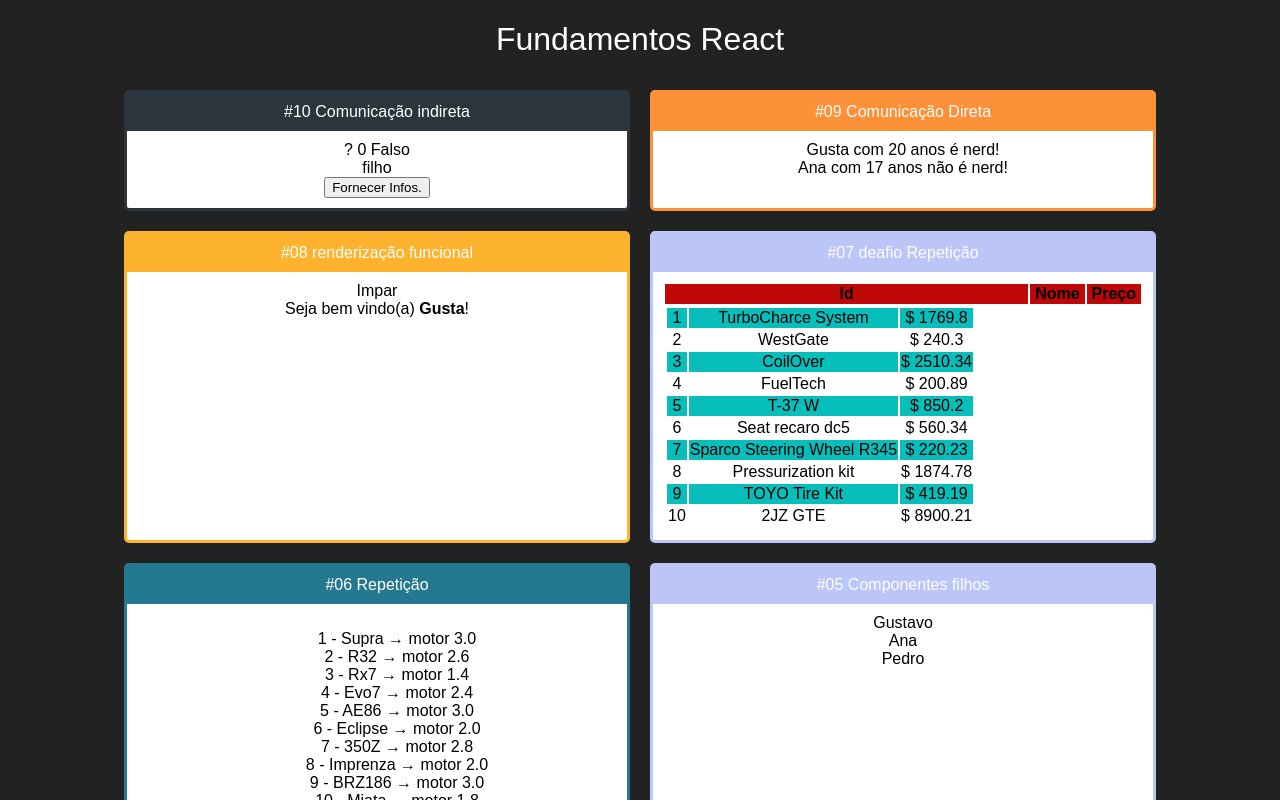
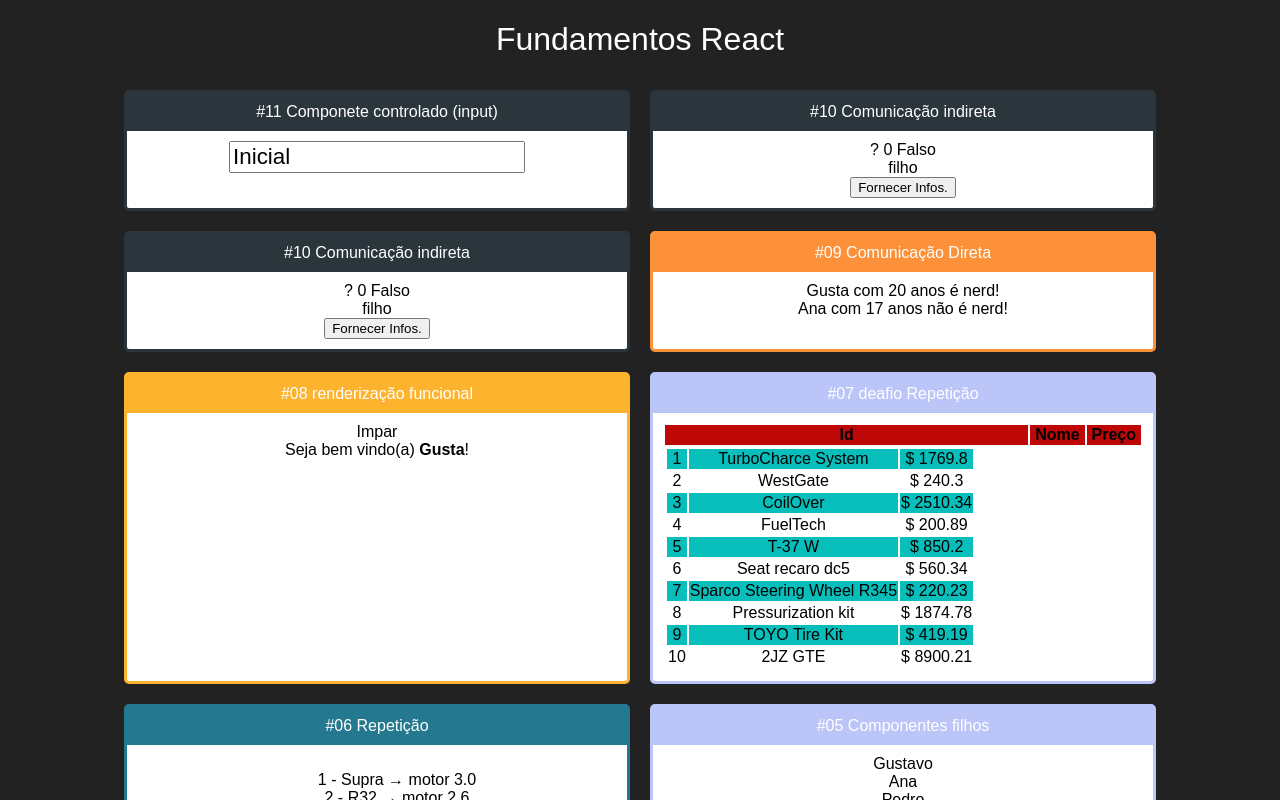
Before and after one commit to gustavo-silva-clear/Fundamentos_React, a React (Create React App) app: page / in a window 1280 px wide. Shown: the top 800 px of the page. Built offline with nearby package versions, Linux system fonts and the light colour scheme.

Commit message:
feat: Stateful Component

```diff
--- a/src/App.jsx
+++ b/src/App.jsx
@@ -1,6 +1,6 @@
 import React from "react";
 import './App.css'
-
+import Input from "./components/formulario/Input";
 import IndiretaPai from "./components/comunicacao/IndiretaPai";
 import DiretaPai from "./components/comunicacao/DiretaPai"
 import UsuarioInfo from "./components/condicional/UsuarioInfo";
@@ -24,6 +24,20 @@
             <h1>Fundamentos React</h1>
 
             <div className="Cards">
+
+
+                <Card titulo="#11 Componete controlado (input)" color="#2A363B">
+
+                  <Input></Input>
+
+                </Card>
+
+
+                <Card titulo="#10 Comunicação indireta" color="#2A363B">
+
+                    <IndiretaPai></IndiretaPai>
+
+                </Card>
 
                 <Card titulo="#10 Comunicação indireta" color="#2A363B">
 
--- /dev/null
+++ b/src/components/formulario/Input.jsx
@@ -0,0 +1,23 @@
+import './input.css'
+import React , {useState}from 'react'
+
+export default props => {
+
+const [valor ,  setValor] = useState('Inicial')
+
+function quandoMudar(e) {
+
+    console.log(e)
+}
+
+    return (
+
+        <div className='Input'>
+
+        <input value={valor} onChange = {quandoMudar}/>
+
+        </div>
+
+    )
+
+}
--- /dev/null
+++ b/src/components/formulario/input.css
@@ -0,0 +1,5 @@
+.Input input {
+
+    font-size: 1.4rem;
+
+}
```
